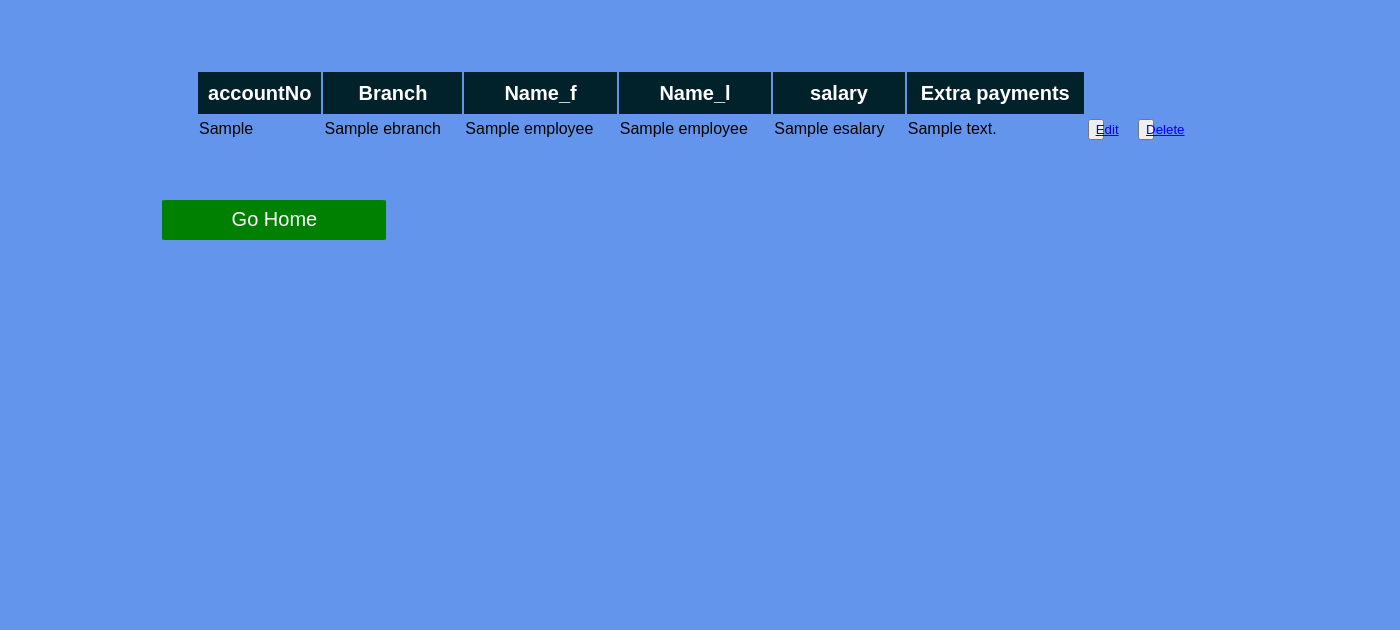
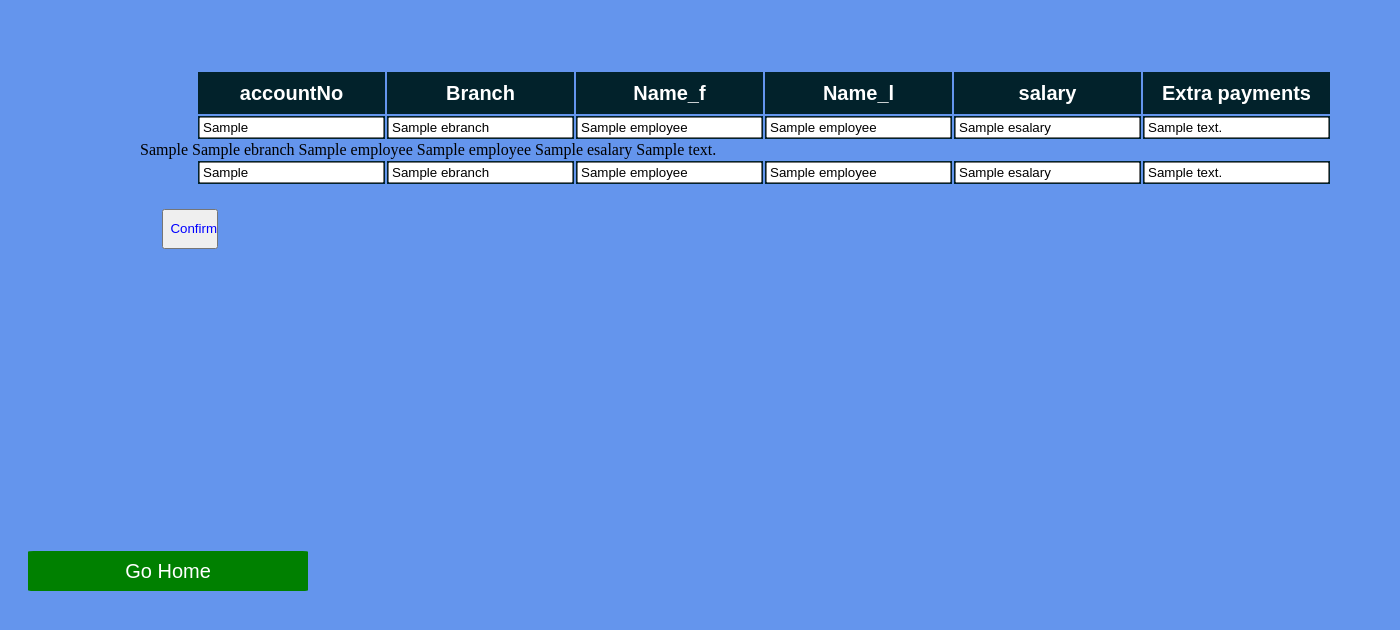
Before and after one commit to DeshaniA/WAK, a Django app: template templates/finance_dshow.html in a window 1400 px wide. Shown: the top 630 px of the page. Run offline with Django 3.2, Linux system fonts and the light colour scheme; the template is opened without the code that fills it: most values are stand-ins (such as "Sample title", 1, 10 or a date in 2020); lists and menus that the app fills with data are empty.

Commit message:
confimDetails

```diff
--- a/static/css/style2.css
+++ b/static/css/style2.css
@@ -70,11 +70,21 @@ width:100%;
 font-family: 'Hind Siliguri', sans-serif;
 padding-left:5%;
 }
+
+.table{
+padding-right:5%;
+padding-left:5%;
+width:100%;
+font-family: 'Hind Siliguri', sans-serif;
+padding-left:5%;
+}
+
 .fill td{
 background-color:#003E4F;
 color:white;
 padding-left:1%;
 }
+
 .edit{
 width:80%;
 border:none;
--- a/templates/finance_dshow.html
+++ b/templates/finance_dshow.html
@@ -7,8 +7,6 @@
     <link rel="stylesheet"  type="text/css" href="{% static 'css/style2.css'%}"/>
 
 </head>
-
-
 
 <div style="padding-left:10%;padding-right:10%;padding-top:5%;">
 
@@ -22,31 +20,42 @@
     <th>salary</th>
         <th>Extra payments</th>
     </tr>
-
+        <tr class="header">
+            <th><input name="eaccountNo" required value="{{ employee.eaccountNo}}" class="input"></th>
+            <th><input name="ebranch" required value="{{ employee.ebranch}}" class="input"></th>
+            <th><input name="ename_f " required value="{{ employee.ename_f }}" class="input"></th>
+            <th><input name="ename_l " required value="{{ employee.ename_l}}" class="input"></th>
+            <th><input name="esalary" required value="{{ employee.esalary}}" class="input"></th>
+            <th><input name="epaymentextra" required value="{{ employee.epaymentextra}}" class="input"></th>
+        </tr>
     {% for i in employee %}
-
-    <tr>
+ </table>
+    <tr class="fill">
         <td>{{  i.eaccountNo   }}</td>
         <td>{{  i.ebranch   }}</td>
         <td>{{  i.ename_f  }}</td>
         <td>{{  i.ename_l  }}</td>
         <td>{{  i.esalary  }}
         <td>{{  i.epaymentextra  }}</td>
-
-       <td>
-
-            <button><a href="edit/{{ i.id }}">Edit</a></button>
-        </td>
-        <td>
-            <button><a href="delete/{{ i.id }}">Delete</a></button>
-        </td>
     </tr>
     {% endfor %}
 
+    <table class="R_table">
+        <tr class="header">
+            <td><input name="eaccountNo" required value="{{ employee.eaccountNo}}" class="input"></td>
+            <td><input name="ebranch" required value="{{ employee.ebranch}}" class="input"></td>
+            <td><input name="ename_f " required value="{{ employee.ename_f }}" class="input"></td>
+            <td><input name="ename_l " required value="{{ employee.ename_l}}" class="input"></td>
+            <td><input name="esalary" required value="{{ employee.esalary}}" class="input"></td>
+            <td><input name="epaymentextra" required value="{{ employee.epaymentextra}}" class="input"></td>
+        </tr>
 </table>
+    <div style="paddint-right:5%;">
+        <button > Confirm </button>
+    </div>
+</div>
+    <div style="paddint-right:5%;">
+     <button style="width:20%; background-color:green;border-radius:2%;border:none;color:white;font-weight:300;font-size:20px;margin-top:20%;" ><a href="{% url 'webpage1' %}" style="text-decoration:none;color:white;">Go Home</a></button>
+    </div>
 
- <div style="paddint-left:10%;">
-     <button style="width:20%; background-color:green;border-radius:2%;border:none;color:white;font-weight:300;font-size:20px;margin-top:5%;" ><a href="{% url 'webpage1' %}" style="text-decoration:none;color:white;">Go Home</a></button>
- </div>
-</div>
-</html>
+ </html>
```
Also changed, not shown: static/css/temp.css (added).
